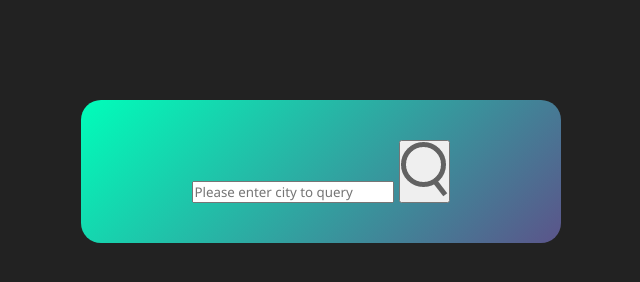
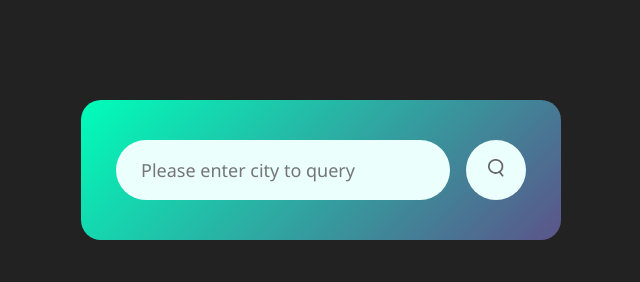
Before and after one commit to Sulwe/weather_app, a plain HTML site: page index.html in a window 1280 px wide. Shown: the whole page, without its empty margins (319-959 px from the left). Drawn offline with Linux system fonts and the light colour scheme.

Commit message:
style search card

```diff
--- a/styles.css
+++ b/styles.css
@@ -20,3 +20,37 @@ body {
     padding: 40px 35px;
     text-align: center;
 }
+
+.search {
+    width: 100%;
+    display: flex;
+    align-items: center;
+    justify-content: space-between;
+}
+
+.search input {
+    border: 0;
+    outline: 0;
+    background: #ebfffc;
+    color: #555;
+    padding: 10px 25px;
+    height: 60px;
+    border-radius: 30px;
+    flex: 1;
+    margin-right: 16px;
+    font-size: 18px;
+}
+
+.search button {
+    border: 0;
+    outline: 0;
+    background: #ebfffc;
+    border-radius: 50%;
+    width: 60px;
+    height: 60px;
+    cursor: pointer;
+}
+
+.search button img {
+    width: 16px;
+}
```
